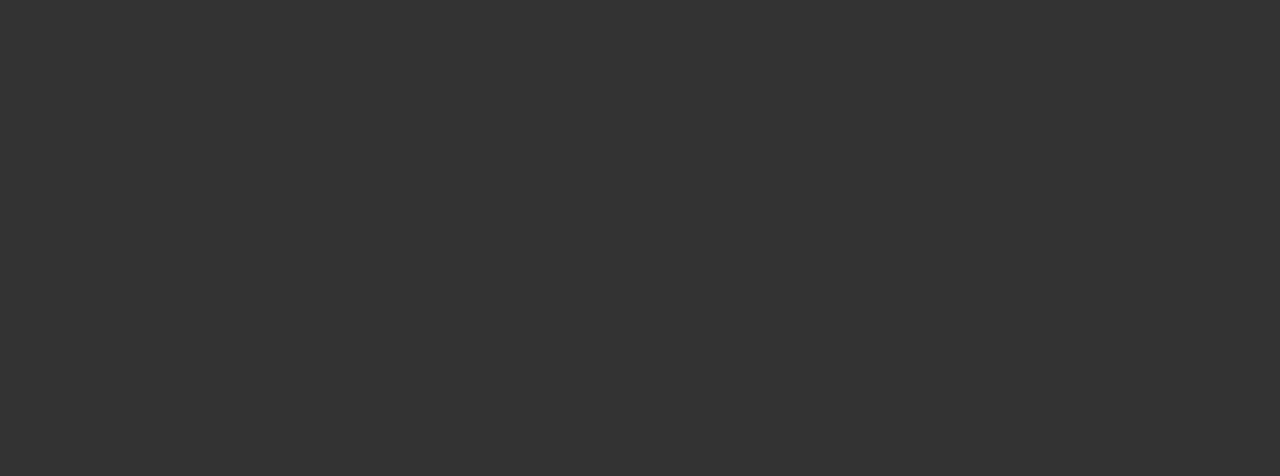
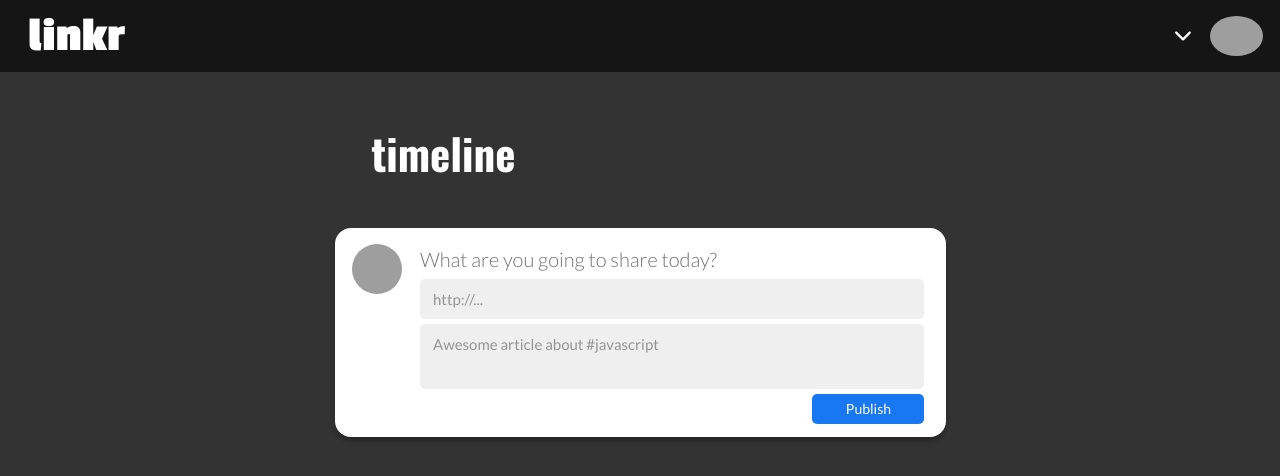
Before and after one commit to yugosk/linkr-front, a React (Create React App) app: page /timeline in a window 1280 px wide. Before the commit this address had no page. Shown: the top 476 px of the page. Built offline with nearby package versions, Linux system fonts and the light colour scheme; grey boxes are pictures that could not be loaded.

Commit message:
[fix] Changes the path for the timeline page

```diff
--- a/src/App.js
+++ b/src/App.js
@@ -10,7 +10,7 @@ export default function App() {
   return (
     <BrowserRouter>
       <Routes>
-        <Route path="/" element={<TimelinePage />} />
+        <Route path="/timeline" element={<TimelinePage />} />
       </Routes>
     </BrowserRouter>
   );
```
